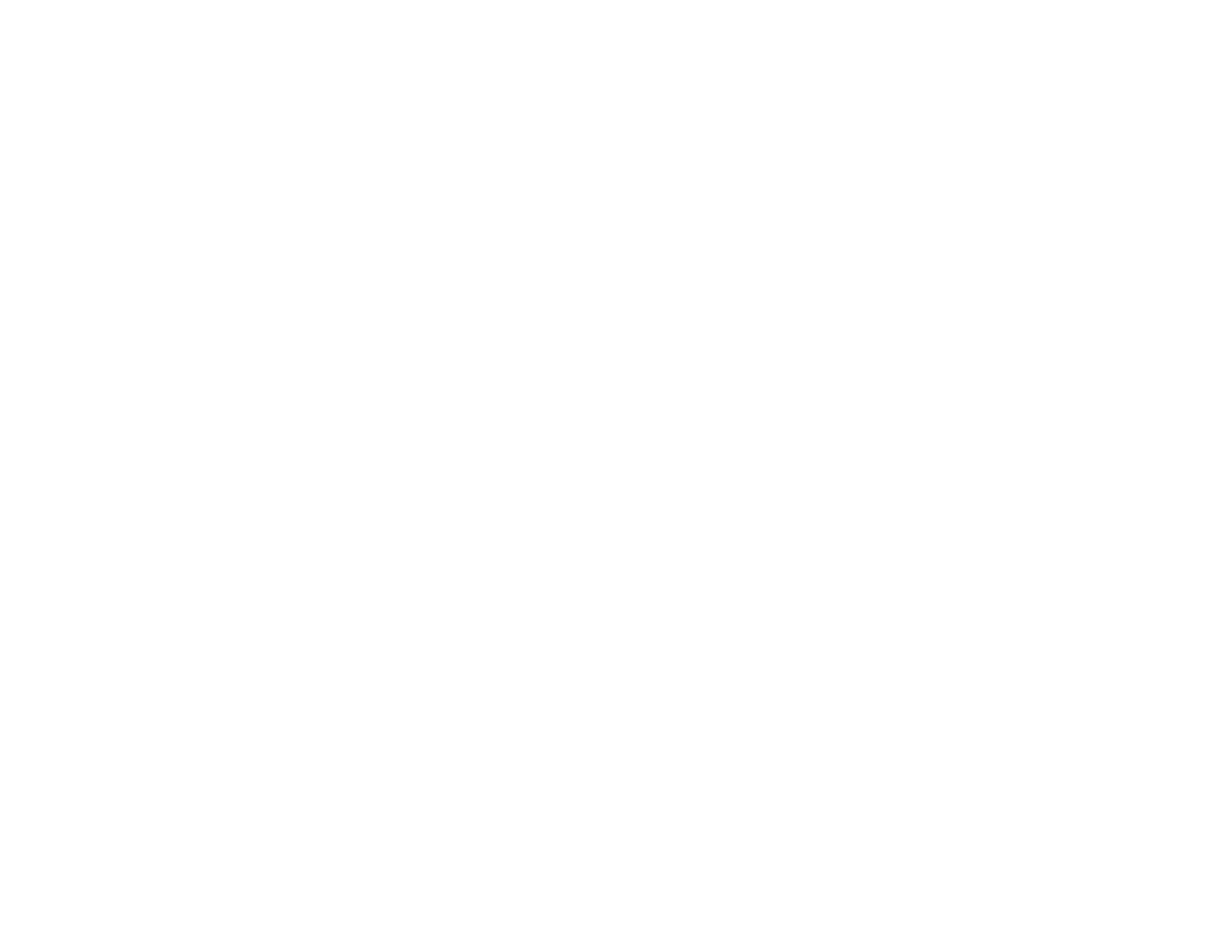
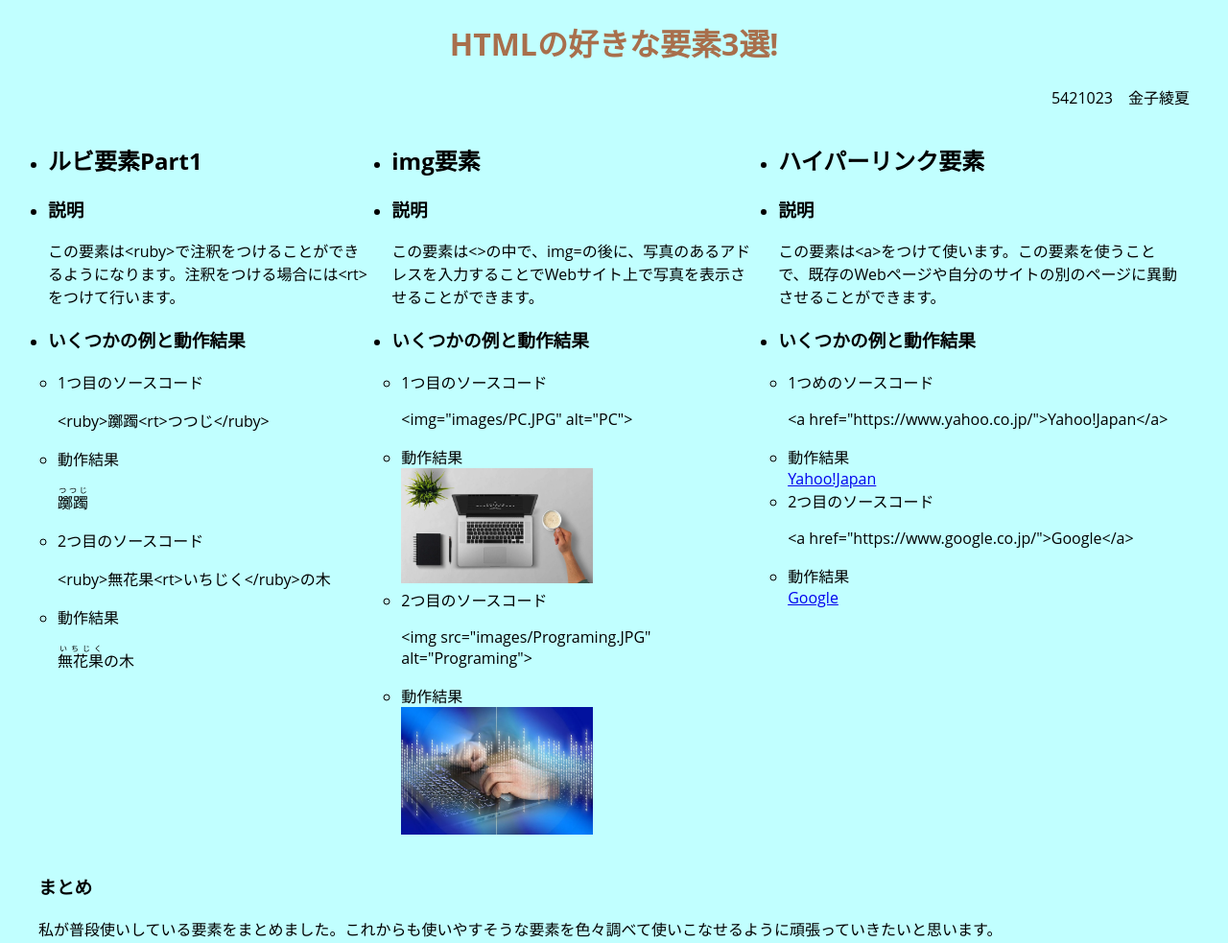
Before and after one commit to KaneAya/makeHTML, a plain HTML site: page index.html in a window 1280 px wide. Shown: the top 983 px of the page at 96% size. Before the commit the page ends 800 px from the top, so only its background shows below. Drawn offline with Linux system fonts and the light colour scheme.

Commit message:
Update index.html

```diff
--- a/index.html
+++ b/index.html
@@ -1,2 +1,80 @@
 <!DOCTYPE html>
 <html lang="en-US">
+  <head>
+    <meta charset="utf-8">
+    <title>My favorite elements</title>
+    <link href="style/style.css" rel="stylesheet">
+  </head>
+
+  <body>
+    <h1>HTMLの好きな要素3選!</h1>
+    <p style="text-align:right">5421023　金子綾夏</p>
+
+    <div id="Elements">
+      <div>
+        <ul>
+        <li><h2>ルビ要素Part1</h2></li>
+          <li><h3>説明</h3></li>
+          <p>この要素は&lt;ruby&gt;で注釈をつけることができるようになります。注釈をつける場合には&lt;rt&gt;をつけて行います。</p>
+          <li><h3>いくつかの例と動作結果</h3></li>
+          <ul>
+            <li>1つ目のソースコード</li>
+            <p>&lt;ruby&gt;躑躅&lt;rt&gt;つつじ&lt;/ruby&gt;</p>
+            <li>動作結果</li>
+            <p><ruby>躑躅<rt>つつじ</ruby></p>
+            <li>2つ目のソースコード</li>
+            <p>&lt;ruby&gt;無花果&lt;rt&gt;いちじく&lt;/ruby&gt;の木</p>
+            <li>動作結果</li>
+            <p><ruby>無花果<rt>いちじく</ruby>の木</p>
+          </ul>
+        </ul>
+      </div>
+
+      <div>
+        <ul>
+        <li><h2>img要素</h2></li>
+          <li><h3>説明</h3></li>
+        <p>この要素は&lt;&gt;の中で、img=の後に、写真のあるアドレスを入力することでWebサイト上で写真を表示させることができます。</p>
+          <li><h3>いくつかの例と動作結果</h3></li>
+          <ul>
+            <li>1つ目のソースコード</li>
+            <p>&lt;img="images/PC.JPG" alt="PC"&gt;</p>
+            <li>動作結果</li>
+            <img src="images/PC.JPG" alt="PC">
+            <li>2つ目のソースコード</li>
+            <p>&lt;img src="images/Programing.JPG" alt="Programing"&gt;</p>
+            <li>動作結果</li>
+            <img src="images/Programing.JPG" alt="Programing">
+          </ul>
+        </ul>
+      </div>
+
+      <div>
+        <ul>
+        <li><h2>ハイパーリンク要素</h2></li>
+          <li><h3>説明</h3></li>
+          <p>この要素は&lt;a&gt;をつけて使います。この要素を使うことで、既存のWebページや自分のサイトの別のページに異動させることができます。</p>
+          <li><h3>いくつかの例と動作結果</h3></li>
+          <ul>
+            <li>1つめのソースコード</li>
+            <p>&lt;a href="https://www.yahoo.co.jp/"&gt;Yahoo!Japan&lt;/a&gt;</p>
+            <li>動作結果</li>
+            <a href="https://www.yahoo.co.jp/">Yahoo!Japan</a>
+            <li>2つ目のソースコード</li>
+            <p>&lt;a href="https://www.google.co.jp/"&gt;Google&lt;/a&gt;</p>
+            <li>動作結果</li>
+            <a href="https://www.google.co.jp/">Google</a>
+          </ul>
+        </ul>
+      </div>
+    </div>
+    <h3>まとめ</h3>
+    <p>私が普段使いしている要素をまとめました。これからも使いやすそうな要素を色々調べて使いこなせるように頑張っていきたいと思います。</p>
+    <div id="care">
+      <h3>注意書き</h3>
+      <ol>
+      <li>このサイトは日本大学文理学部　情報科学科　Webプログラミングの演習課題として作られたものです。</li>
+      <li>このサイトに使われている画像はすべてフリー素材です。</li>
+    </div>
+  </body>
+</html>
```
